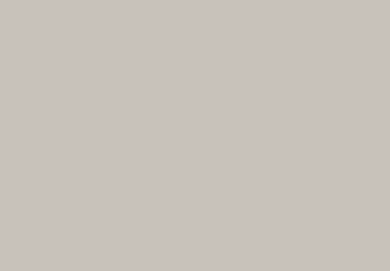
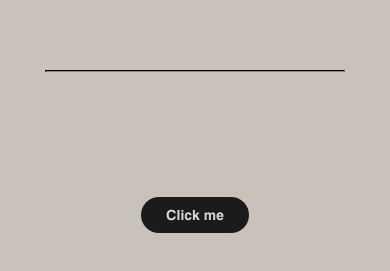
Before and after one commit to AndreinaArchi/archiwood, a React (Vite) app: page / in a window 390 px wide. Shown: the part 10134-10405 px from the top of the page. Before the commit the page ends 10204 px from the top, so only its background shows below. Built offline with nearby package versions, Linux system fonts and the light colour scheme.

Commit message:
UPDATE CODE

```diff
--- a/src/Views/Home/Home.css
+++ b/src/Views/Home/Home.css
@@ -199,6 +199,26 @@
   color:var(--aw-text-thir)
 }
 
+.proyects__category_3 {
+  background-color: var(--aw-bg-gradiant);
+  width:100%;
+  padding: 0px 120px 60px;
+  display: flex;
+  flex-direction: column;
+  justify-content: center;
+  align-items: center;
+  gap:30px;
+}
+
+.proyects__category_3-text {
+  max-width: 650px;
+  text-align: center;
+  margin-top:60px;
+  display: flex;
+  flex-direction: column;
+  gap:5px
+}
+
 @media (max-width: 1528px) {
   .products__array-cards {
     width: 1200px;
@@ -269,6 +289,8 @@
   }
 }
 
+
+
 @media (max-width: 748px) {
   .products__array-cards {
     display: flex;
@@ -293,9 +315,17 @@
   .proyects__category_2 > div {
     width: 100%;
   }
+
+  .proyects__category_3 {
+    padding: 0px 70px 60px;
+  }
 }
 
 @media (max-width: 546px) {
+
+  .proyects__category_3 {
+    padding: 0px 30px 60px;
+  }
 
   .carousel__content {
     padding: 30px 30px;
--- a/src/Views/Home/Home.jsx
+++ b/src/Views/Home/Home.jsx
@@ -292,8 +292,25 @@ const Home = () => {
           <div>
             <Proyects arrayImage={useSliderSectionProyects} />
           </div>
-          <div></div>
-          <div></div>
+          <div className='proyects__category_3'>
+          <hr style={{width:'300px'}} />
+          <div className='proyects__category_3-text'>
+            <p>{arrayText9.category_3.text}</p>
+            <h3>{arrayText9.category_3.actionText}</h3>
+          </div>
+          <div>
+            <Button
+              value={arrayText9.category_3.btnText}
+              action={() => alert('Action')}
+              bgColor='var(--aw-bg-btn)'
+              txtColor='var(--aw-text-btn)'
+              p='10px 25px'
+              br='20px'
+              fs={width <= 546 ? '14px' : '18px'}
+              className='btn-large'
+            />
+          </div>
+        </div>
         </div>
       </section>
     </Fragment>
--- a/src/components/Proyects/Proyects.css
+++ b/src/components/Proyects/Proyects.css
@@ -20,7 +20,7 @@
 }
 
 .proyects__thumbnail-container {
-  width: 100%; /* Ocupar todo el ancho */
+  width: 90%; /* Ocupar todo el ancho */
   height: 150px; /* Altura fija para las miniaturas */
   overflow-x: auto; /* Permitir desplazamiento horizontal */
   overflow-y: hidden;
--- a/src/components/Proyects/Proyects.jsx
+++ b/src/components/Proyects/Proyects.jsx
@@ -34,7 +34,6 @@ const Proyects = ({ arrayImage }) => {
 
   return (
     <div className='proyects-container'>
-      {/* Imagen Principal */}
       <div className='main-image'>
         <Suspense fallback={<div>Cargando...</div>}>
           <Img
```
